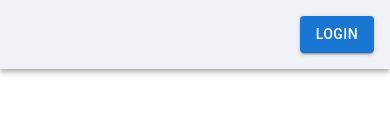
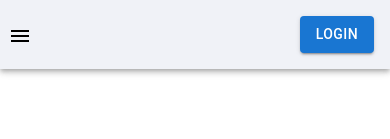
Before and after one commit to nazmuShakib/FrontEnd, a React (Vite) app: page /login in a window 390 px wide. Shown: the top 139 px of the page. Built offline with nearby package versions, Linux system fonts and the light colour scheme.

Commit message:
add a simple menu bar; fixed the rendering issue by assigning each of route button/link to React Link component

```diff
--- a/src/App.jsx
+++ b/src/App.jsx
@@ -10,20 +10,28 @@ function App() {
 			<CssBaseline />
 			<NavBar />
 			<Routes>
-				<Route path="/" element={<h1>Home page</h1>} />
 				<Route
+					exact
+					path="/"
+					element={<h1>Home page</h1>}
+				/>
+				<Route
+					exact
 					path="/my-favorites"
 					element={<h1>Favorites button clicked</h1>}
 				/>
 				<Route
+					exact
 					path="/my-properties"
 					element={<h1>Properties button clicked</h1>}
 				/>
 				<Route
+					exact
 					path="/register"
 					element={<Register />}
 				/>
 				<Route
+					exact
 					path="/login"
 					element={<Login />}
 				/>
--- a/src/components/Login.jsx
+++ b/src/components/Login.jsx
@@ -8,6 +8,7 @@ import {
 	Link,
 } from '@mui/material'
 import LockOutlinedIcon from '@mui/icons-material/LockOutlined'
+import { Link as RouteLink } from 'react-router-dom'
 
 export default function Login() {
 	const handleSubmit = (event) => {
@@ -69,7 +70,7 @@ export default function Login() {
 						Sign In
 					</Button>
 					{/* Register Page link */}
-					<Link href="/register" variant="body2">
+					<Link component={RouteLink} to="/register" variant="body2">
 						Don&apos;t have an account? Sign Up
 					</Link>
 				</Box>
--- a/src/components/NavBar.jsx
+++ b/src/components/NavBar.jsx
@@ -10,6 +10,7 @@ import MyPropertyButton from './Utility/MyPropertyButton'
 import AddPropertyButton from './Utility/AddPropertyButton'
 import LoginButton from './Utility/LoginButton'
 import SearchBar from './Utility/SearchBar'
+import MenuBar from './Utility/MenuBar'
 
 export default function NavBar() {
 	return (
@@ -29,6 +30,8 @@ export default function NavBar() {
 						justifyContent: 'space-around',
 					}}
 				>
+					{/* Menu Bar */}
+					<MenuBar />
 					{/* Navigation links for Home, My Favorites and My Property */}
 					<Toolbar
 						sx={{
--- a/src/components/Utility/HomeButton.jsx
+++ b/src/components/Utility/HomeButton.jsx
@@ -1,13 +1,16 @@
 import { Button } from '@mui/material'
+import { Link } from 'react-router-dom'
 
 export default function Home() {
+	console.log('Home Button')
+
 	return (
 		<Button
 			variant="text"
-			component="button"
+			component={Link}
 			type="button"
 			name="Home"
-			href="/"
+			to="/"
 			sx={{
 				width: '70px',
 				display: 'none',
--- a/src/components/Utility/LoginButton.jsx
+++ b/src/components/Utility/LoginButton.jsx
@@ -1,14 +1,16 @@
 import { Button } from '@mui/material'
+import { Link } from 'react-router-dom'
 
 export default function LoginButton() {
+	console.log('Login Button')
 	return (
 		/* TODO Add profile link when user logged in */
 		<Button
 			variant="contained"
-			component="button"
+			component={Link}
 			type="button"
 			display="block"
-			href="/login"
+			to="/login"
 		>
 			Login
 		</Button>
--- /dev/null
+++ b/src/components/Utility/MenuBar.jsx
@@ -0,0 +1,57 @@
+import * as React from 'react'
+import Menu from '@mui/material/Menu'
+import MenuItem from '@mui/material/MenuItem'
+// import MenuItem from '@material-ui/core/MenuItem'
+import { IconButton, Box } from '@mui/material'
+import { MenuOutlined } from '@mui/icons-material'
+import { Link } from 'react-router-dom'
+
+export default function MenuBar() {
+	const [anchorEl, setAnchorEl] = React.useState(null)
+	let open = Boolean(anchorEl)
+	const handleClick = (event) => {
+		setAnchorEl(event.currentTarget)
+		open = Boolean(anchorEl)
+	}
+	const handleClose = () => {
+		setAnchorEl(null)
+		open = Boolean(anchorEl)
+	}
+
+	return (
+		<Box>
+			<IconButton
+				id="basic-button"
+				aria-controls={open ? 'basic-menu' : undefined}
+				aria-haspopup="true"
+				aria-expanded={open ? 'true' : undefined}
+				focusRipple
+				onClick={handleClick}
+				sx={{
+					mt: 2,
+					color: 'black',
+					display: 'flex',
+					'@media (min-width: 768px)': {
+						display: 'none',
+					},
+				}}
+			>
+				<MenuOutlined />
+			</IconButton>
+			<Menu
+				id="basic-menu"
+				anchorEl={anchorEl}
+				open={open}
+				onClose={handleClose}
+				MenuListProps={{
+					'aria-labelledby': 'basic-button',
+				}}
+			>
+				<MenuItem component={Link} to="/">Home</MenuItem>
+				<MenuItem component={Link} to="/my-favorites">My Favorties</MenuItem>
+				<MenuItem component={Link} to="/my-properties">My Properties</MenuItem>
+				<MenuItem component={Link} to="/login">Login</MenuItem>
+			</Menu>
+		</Box>
+	)
+}
--- a/src/components/Utility/MyFavorites.jsx
+++ b/src/components/Utility/MyFavorites.jsx
@@ -1,13 +1,15 @@
 import { Button } from '@mui/material'
+import { Link } from 'react-router-dom'
 
 export default function MyFavorites() {
+	console.log('My Favorites Button')
 	return (
 		<Button
 			variant="text"
-			component="button"
+			component={Link}
 			type="button"
 			name="My Favorites"
-			href="/my-favorites"
+			to="/my-favorites"
 			sx={{
 				width: '120px',
 				display: 'none',
--- a/src/components/Utility/MyPropertyButton.jsx
+++ b/src/components/Utility/MyPropertyButton.jsx
@@ -1,13 +1,15 @@
 import { Button } from '@mui/material'
+import { Link } from 'react-router-dom'
 
 export default function MyPropertyButton() {
+	console.log('My Properties Button')
 	return (
 		<Button
 			variant="text"
-			component="button"
+			component={Link}
 			type="button"
 			name="My Properties"
-			href="/my-properties"
+			to="/my-properties"
 			sx={{
 				width: '130px',
 				display: 'none',
```
